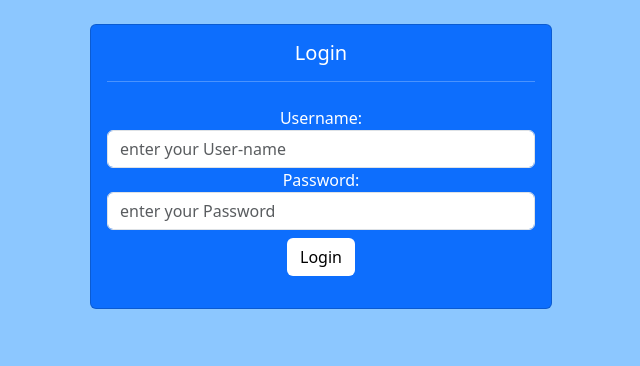
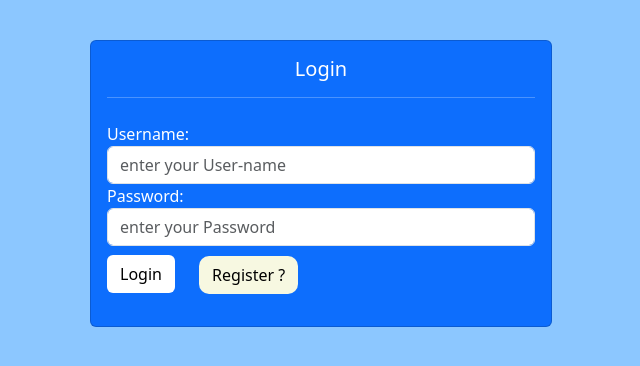
Before and after one commit to ho-dl/add-delete-edit-login-register-django, a Django app: page /login/ in a window 1280 px wide. Shown: the top 366 px of the page, without its empty margins (266-906 px from the left). Run offline with Django 5.2, Linux system fonts and the light colour scheme.

Commit message:
Update login.html

```diff
--- a/third_project/thirdproject/templates/login.html
+++ b/third_project/thirdproject/templates/login.html
@@ -14,7 +14,39 @@
 
 
 
-    <div class="container-fluid text-center  justify-content-center ">
+
+
+
+
+
+    <div class="container-fluid w-50 text-center mt-3">
+        <div class="row">
+            {% for message in messages %}
+                {% if message.tags == 'error' %}
+                    <div class="alert bg-danger text-white alert-dismissible fade show text-center w-50 mx-auto" role="alert">
+                        {{ message }}
+                        <button type="button" class="close" data-dismiss="alert" aria-label="Close">
+                            <span aria-hidden="true">×</span>
+                        </button>
+                    </div>
+                {% endif %}
+
+            {% endfor %}
+        </div>
+    </div>
+
+
+
+
+
+
+
+
+
+
+
+
+    <div class="container-fluid justify-content-center ">
         <div class="row d-flex justify-content-center">
             <div class="col-md-6">
                 <div class="card w-75 bg-primary text-white m-4">
@@ -34,6 +66,7 @@
                                 <input type="password" class="form-control" placeholder="enter your Password" id="password" name="password">
                             </div>
                             <button type="submit" class="btn bg-white text-black mt-2">Login</button>
+                            <a style="margin-left: 20px; color: white; border-radius: 10px;margin-top:10px; background-color: rgb(247, 248, 225);" href="{% url 'register' %}" class="btn text-grey text-black">Register ?</a>
                         </form>
 
                         </div>
```
